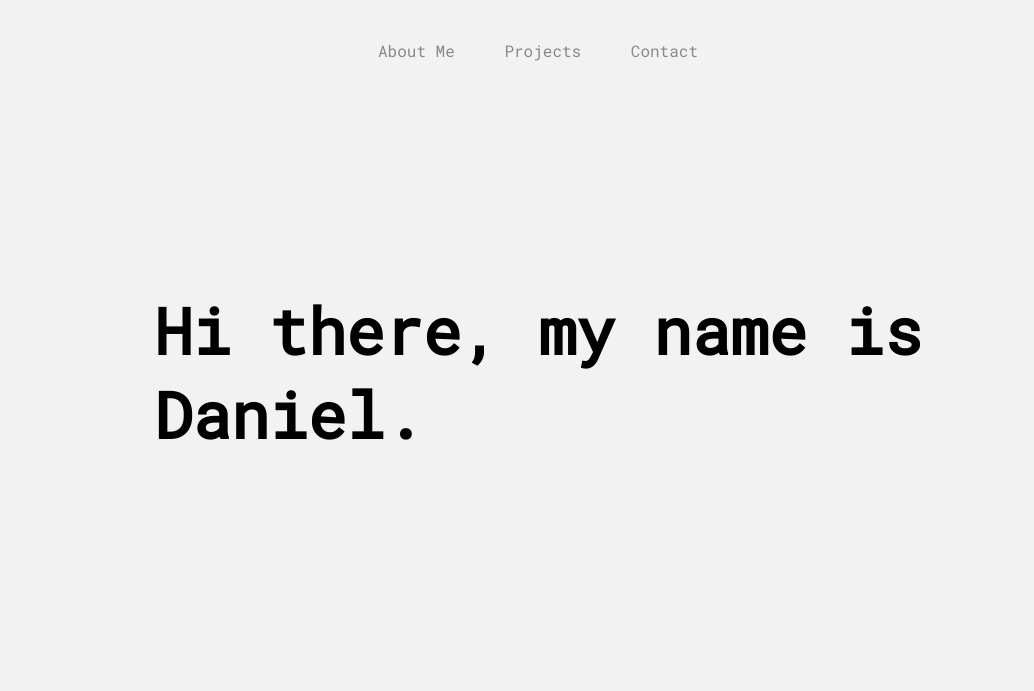
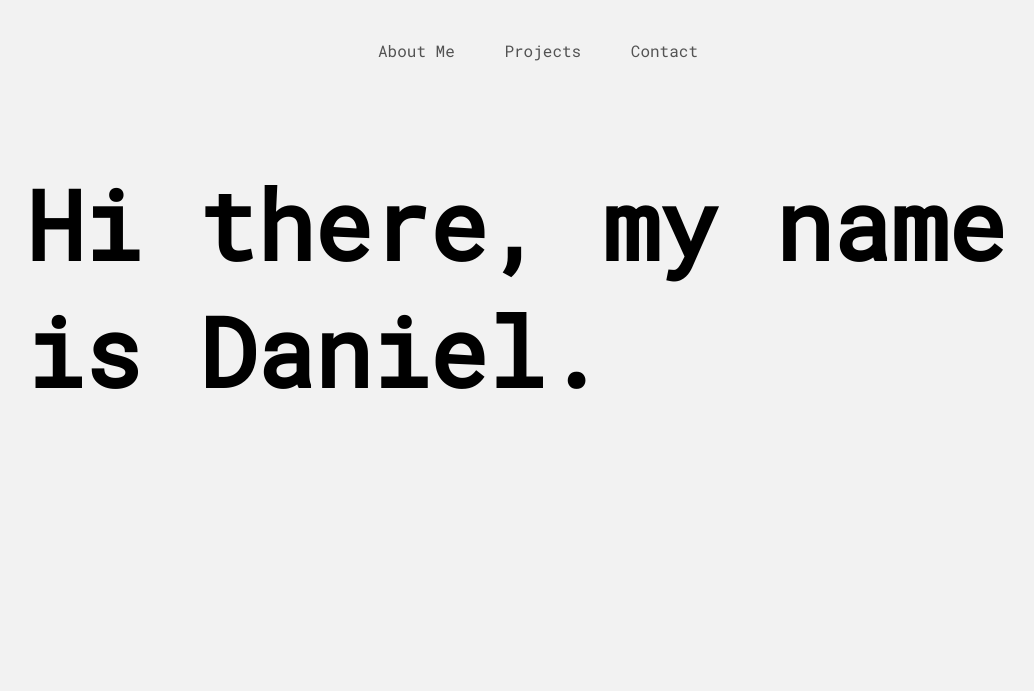
Before and after one commit to Daniel-Farnham/Personal-Website, a plain HTML site: page index.html in a window 1280 px wide. Shown: the top 691 px of the page, without its empty margins (102-1136 px from the left). Drawn offline with nearby package versions, Linux system fonts and the light colour scheme.

Commit message:
updates to load in text

```diff
--- a/src/style.css
+++ b/src/style.css
@@ -13,7 +13,7 @@ html, body {
 
 
 h1 {
-    font-size: 4rem;
+    font-size: 6rem;
 
 
 }
@@ -30,7 +30,7 @@ h1 {
 
 ul {
     opacity: 0;
-    transition: all 3s linear;
+    transition: all 2s linear;
 }
 
 .nav li {
@@ -70,22 +70,18 @@ ul {
   }
 } */
 .home-page {
-    display: grid;
-    grid-template-columns: 60% 40%;
-    grid-template-rows: 50% 50%;
-    width: 800px;
-    height: 400px;
+
     position: absolute;
     top: 20%; bottom: 10%; left: 10%; right: 10%;
-    margin: 10%;
+    margin: auto 0;
 
 
 
 }
 
 .home-page h1 {
-    grid-column: 1 / span 2;
-    margin: 0 auto;
+    margin: auto 0;
+    text-align: match-parent;
 }
 
 /*
```
